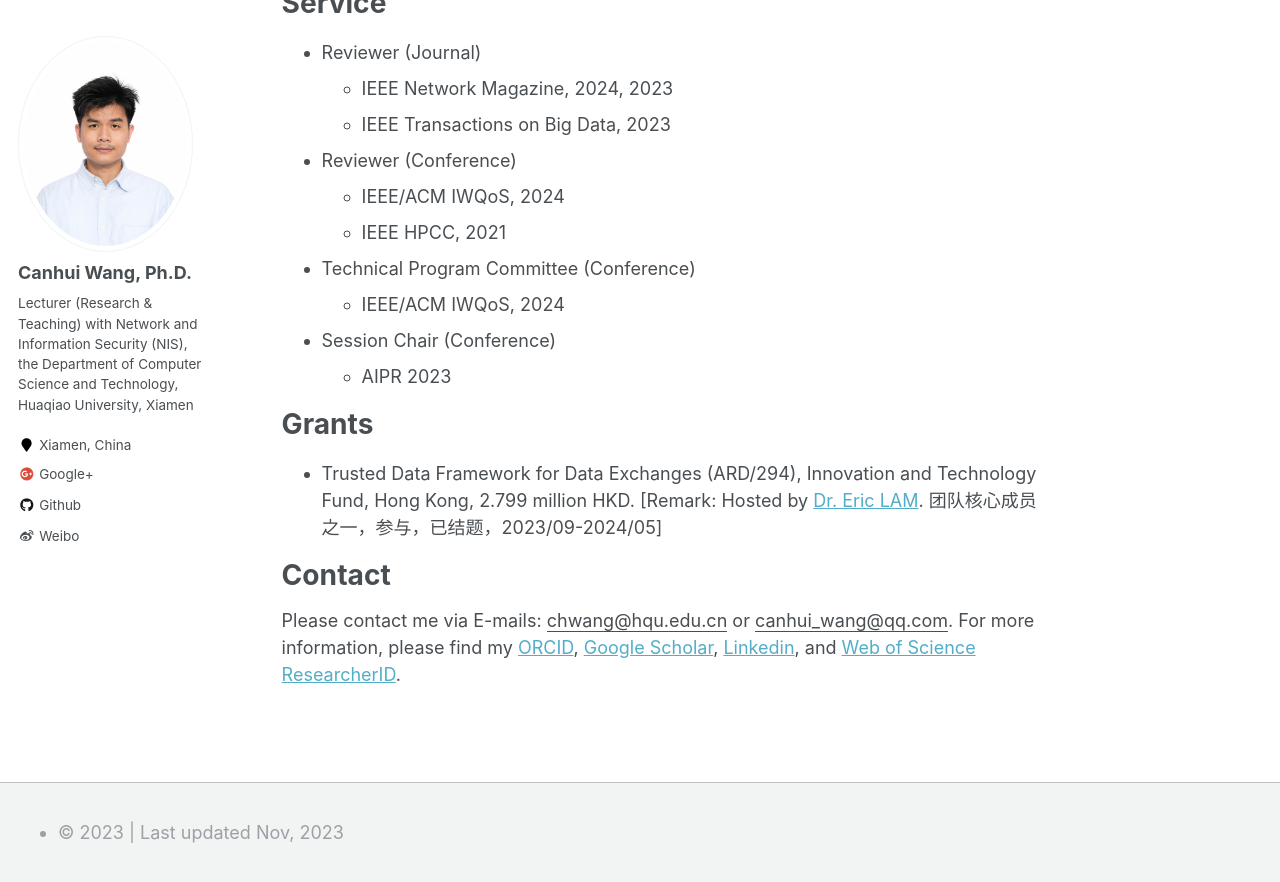
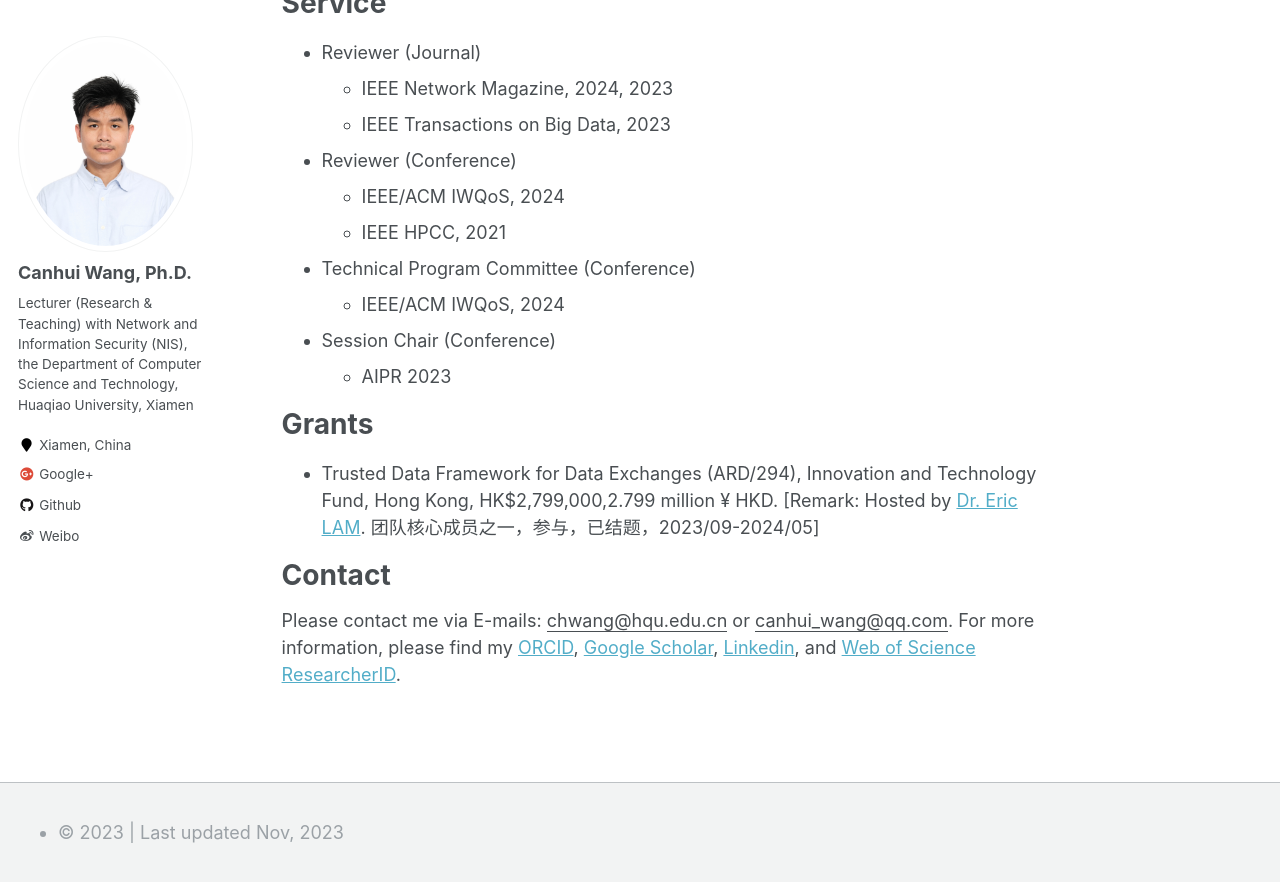
Before and after one commit to Canhui/canhui.github.io, a Jekyll site: the page built from _pages/about.md, in a window 1280 px wide and 900 px high, scrolled down 1165 px. Shown: the top 882 px of the window. Built offline with Jekyll 4.4.1, drawn with Linux system fonts in a browser that asks for light colours.

Commit message:
Update about.md

```diff
--- a/_pages/about.md
+++ b/_pages/about.md
@@ -95,7 +95,7 @@ Example: editing a markdown file for a talk
 
 Grants
 ======
-* Trusted Data Framework for Data Exchanges (ARD/294), Innovation and Technology Fund, Hong Kong, 2.799 million HKD. \[Remark: Hosted by [Dr. Eric LAM](https://www.linkedin.com/in/peifunglam2/). 团队核心成员之一，参与，已结题，2023/09-2024/05\]
+* Trusted Data Framework for Data Exchanges (ARD/294), Innovation and Technology Fund, Hong Kong, HK\$2,799,000,2.799 million ¥ HKD. \[Remark: Hosted by [Dr. Eric LAM](https://www.linkedin.com/in/peifunglam2/). 团队核心成员之一，参与，已结题，2023/09-2024/05\]
 
 
 Contact
```
